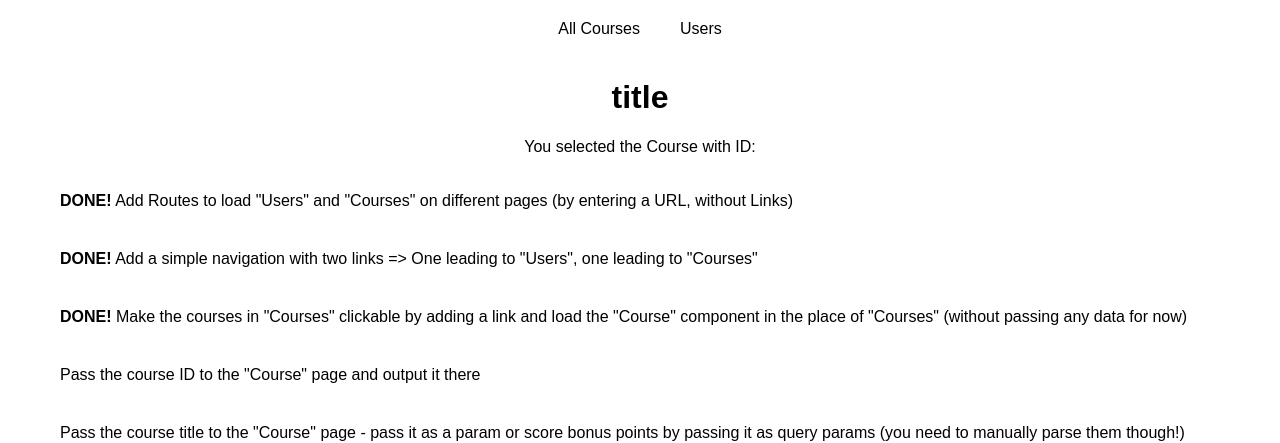
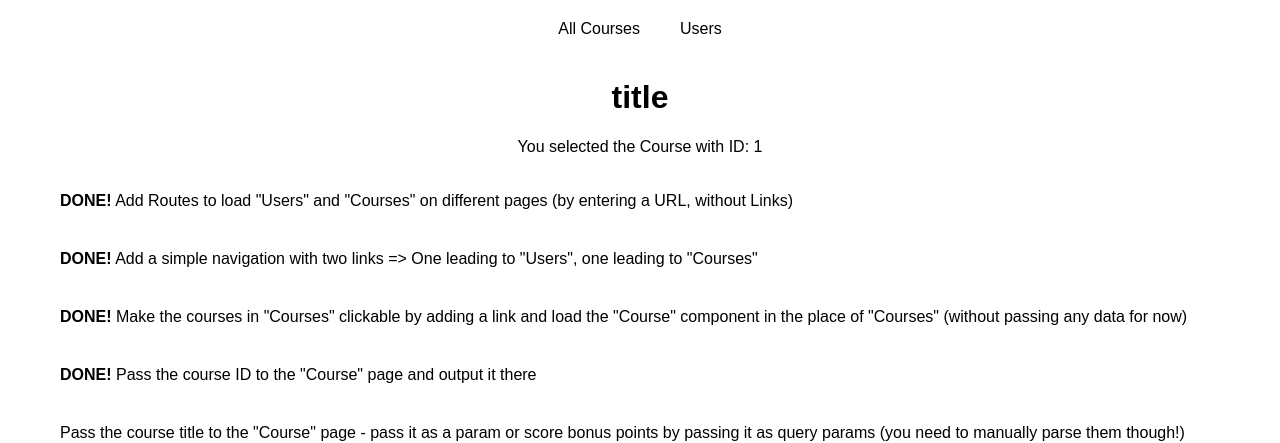
Before and after one commit to shaneenvitug/react-complete-guide, a React (Create React App) app in the folder routing--assignment-problem/: page /course/1 in a window 1280 px wide. Shown: the top 443 px of the page. Built offline with nearby package versions, Linux system fonts and the light colour scheme.

Commit message:
pass the course id to the course page

```diff
--- a/routing--assignment-problem/src/App.js
+++ b/routing--assignment-problem/src/App.js
@@ -29,7 +29,7 @@ class App extends Component {
             <li><strong>DONE!</strong> Add Routes to load "Users" and "Courses" on different pages (by entering a URL, without Links)</li>
             <li><strong>DONE!</strong> Add a simple navigation with two links => One leading to "Users", one leading to "Courses"</li>
             <li><strong>DONE!</strong> Make the courses in "Courses" clickable by adding a link and load the "Course" component in the place of "Courses" (without passing any data for now)</li>
-            <li>Pass the course ID to the "Course" page and output it there</li>
+            <li><strong>DONE!</strong> Pass the course ID to the "Course" page and output it there</li>
             <li>Pass the course title to the "Course" page - pass it as a param or score bonus points by passing it as query params (you need to manually parse them though!)</li>
             <li>Load the "Course" component as a nested component of "Courses"</li>
             <li>Add a 404 error page and render it for any unknown routes</li>
--- a/routing--assignment-problem/src/containers/Course/Course.js
+++ b/routing--assignment-problem/src/containers/Course/Course.js
@@ -10,7 +10,7 @@ class Course extends Component {
         return (
             <div>
                 <h1>title</h1>
-                <p>You selected the Course with ID: </p>
+                <p>You selected the Course with ID: {this.props.match.params.id}</p>
             </div>
         );
     }
```
